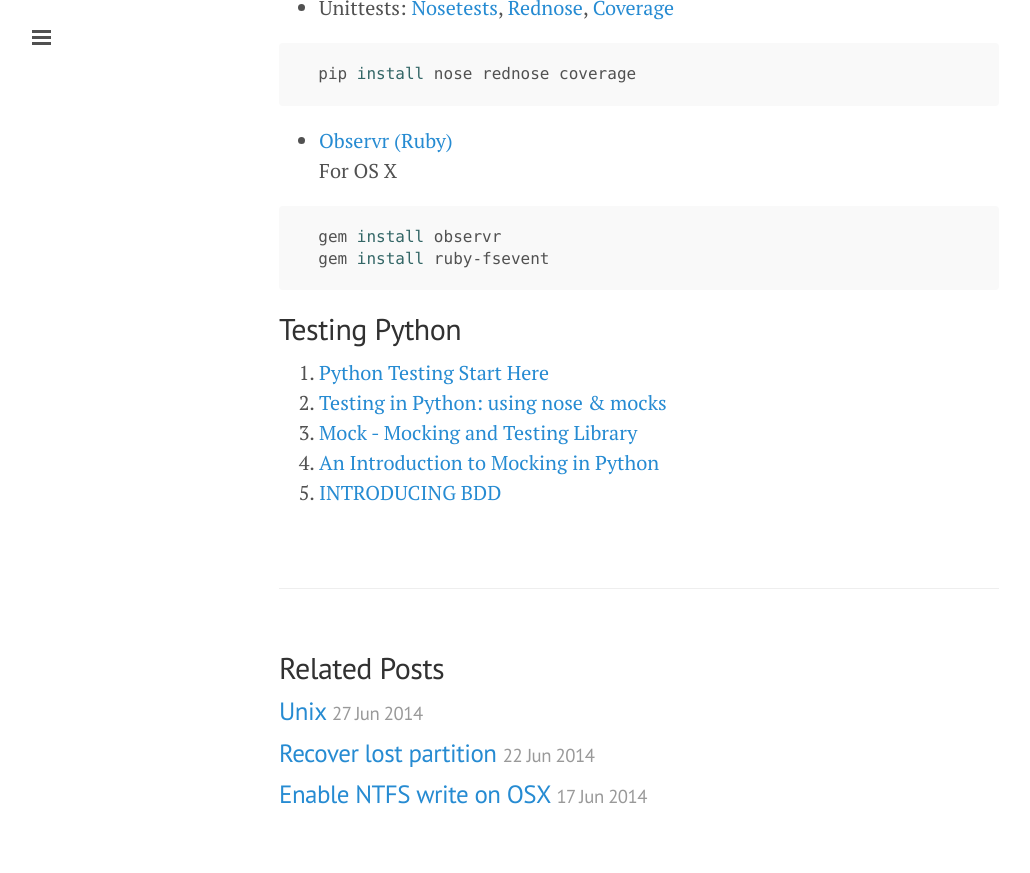
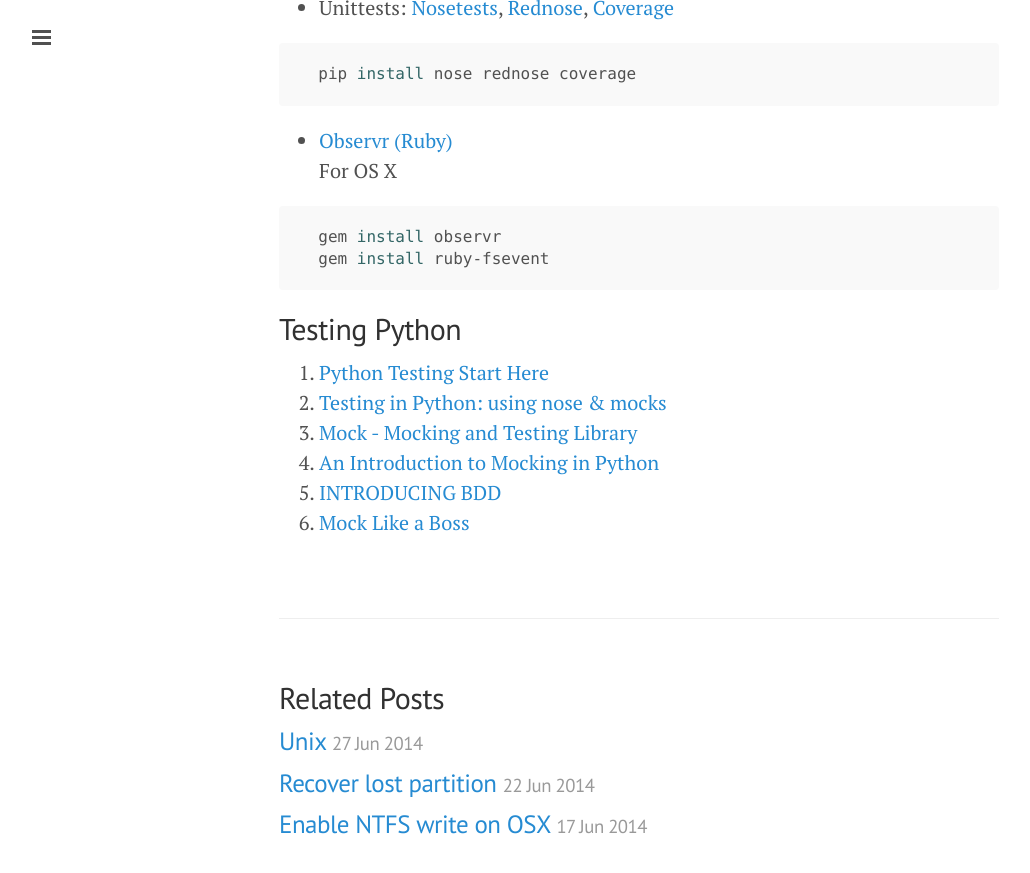
Before and after one commit to ibotdotout/ibotdotout.github.io, a Jekyll site: the page built from _posts/2014-07-11-python-testing.md, in a window 1280 px wide and 900 px high, scrolled down 2953 px. Shown: the top 873 px of the window, without its empty margins (1-1031 px from the left). Built offline with Jekyll 4.4.1, drawn with Linux system fonts in a browser that asks for light colours; Markdown is read by kramdown in place of the engine named in the settings.

Commit message:
update post/python-testing

```diff
--- a/_posts/2014-07-11-python-testing.md
+++ b/_posts/2014-07-11-python-testing.md
@@ -122,3 +122,4 @@ Cover - (Stmts - Miss)/Stmts * 100
 3. [Mock - Mocking and Testing Library](http://www.voidspace.org.uk/python/mock/)
 4. [An Introduction to Mocking in Python](http://www.toptal.com/python/an-introduction-to-mocking-in-python)
 5. [INTRODUCING BDD](http://dannorth.net/introducing-bdd./)
+6. [Mock Like a Boss](http://slidedeck.io/oxtopus/mocklikeaboss)
```
